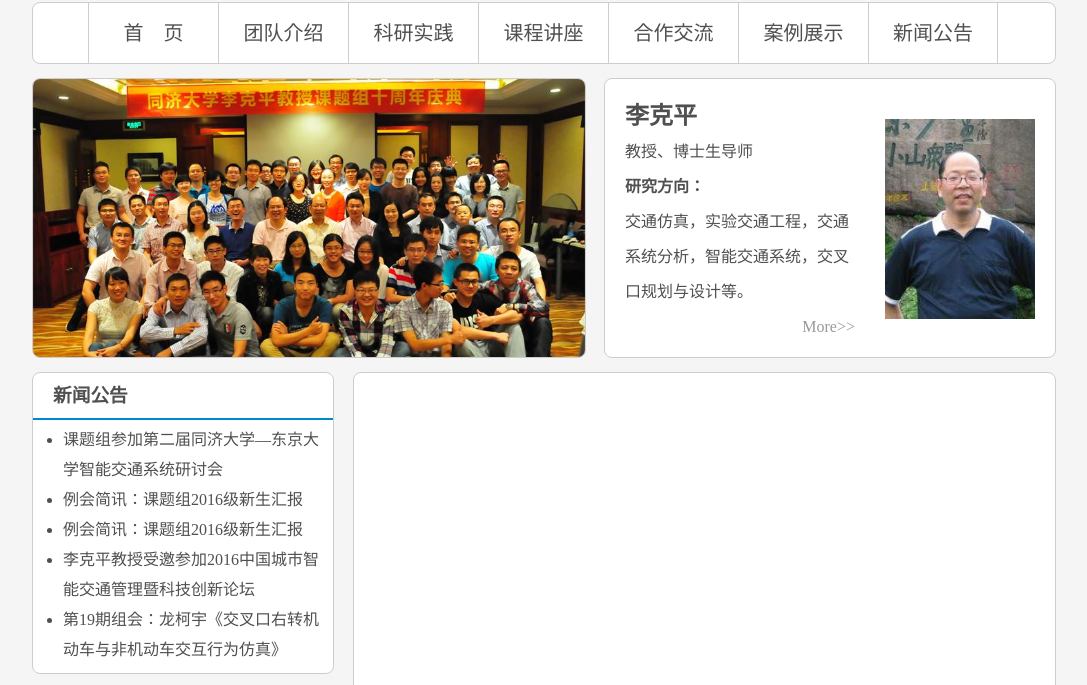
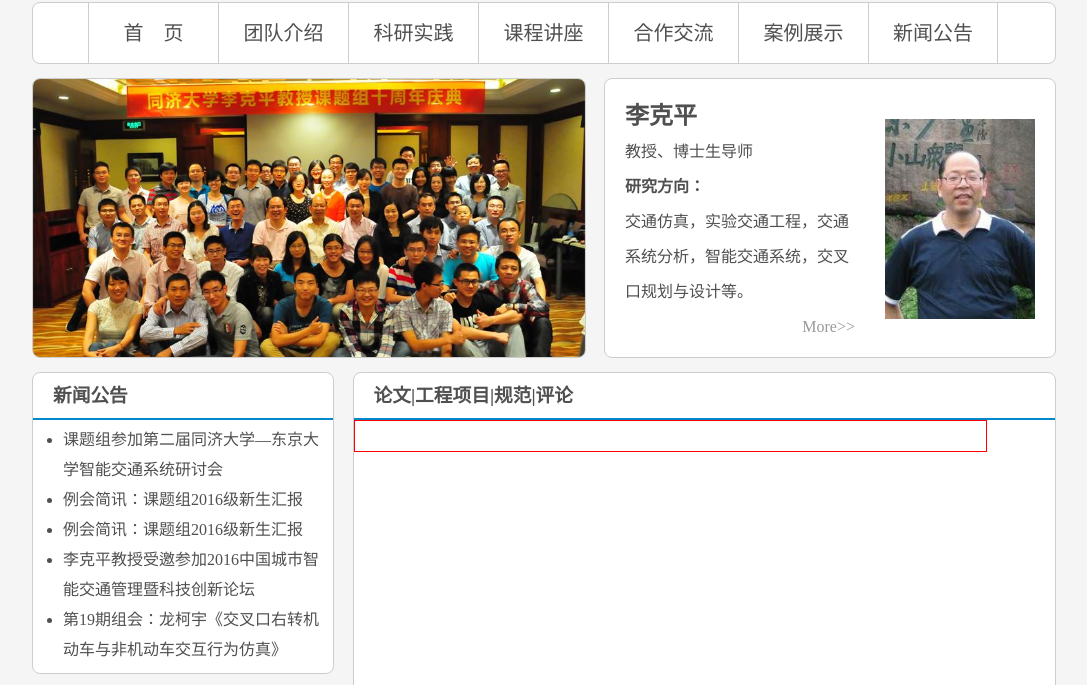
Before and after one commit to sunxb720/groupweb, a plain HTML site: page index.html in a window 1280 px wide. Shown: the part 101-786 px from the top of the page, without its empty margins (96-1183 px from the left). Drawn offline with Linux system fonts and the light colour scheme.

Commit message:
begin right

```diff
--- a/css/main.css
+++ b/css/main.css
@@ -244,4 +244,14 @@ body{
 	color:#08c;
 }
 /* mB_left结束 */
-mB_right
+.mB_right_title{
+	height:45px;
+	border-bottom:solid 2px #08c;
+	line-height: 45px;
+	text-indent: 20px;
+}
+.mB_right_list{
+	border:solid 1px red;
+	width: 90%;
+	height: 30px;
+}
--- a/index.html
+++ b/index.html
@@ -128,7 +128,8 @@
 				</div><!-- mB_left_links end -->
 			</div><!-- mB_left end -->
 			<div class="mB_right shadow-on radius-on">
-				<div class=""></div>
+				<div class="mB_right_title"><h3>论文|工程项目|规范|评论</h3></div>
+				<div class="mB_right_list"></div>
 			</div><!-- mB_right end -->
 		</div><!-- mainBody end -->
 	</div><!-- wrap end -->
```
